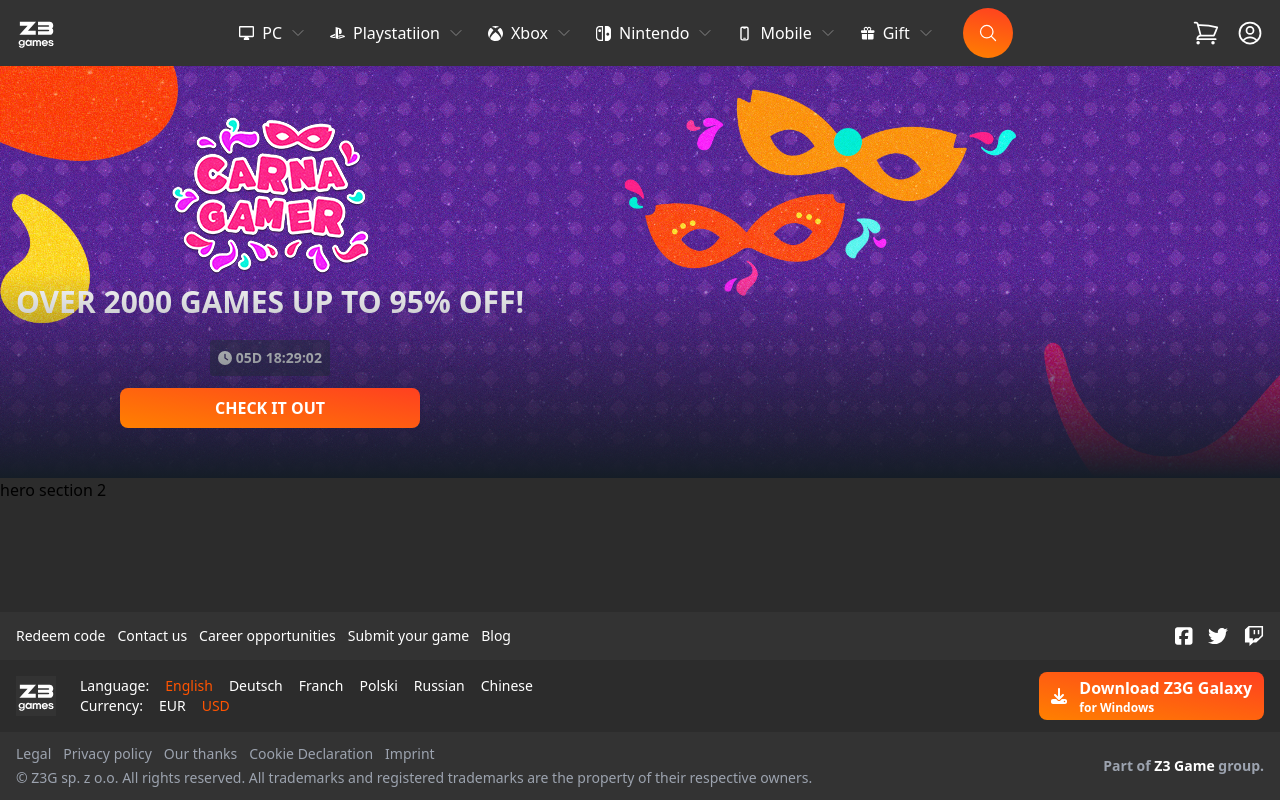
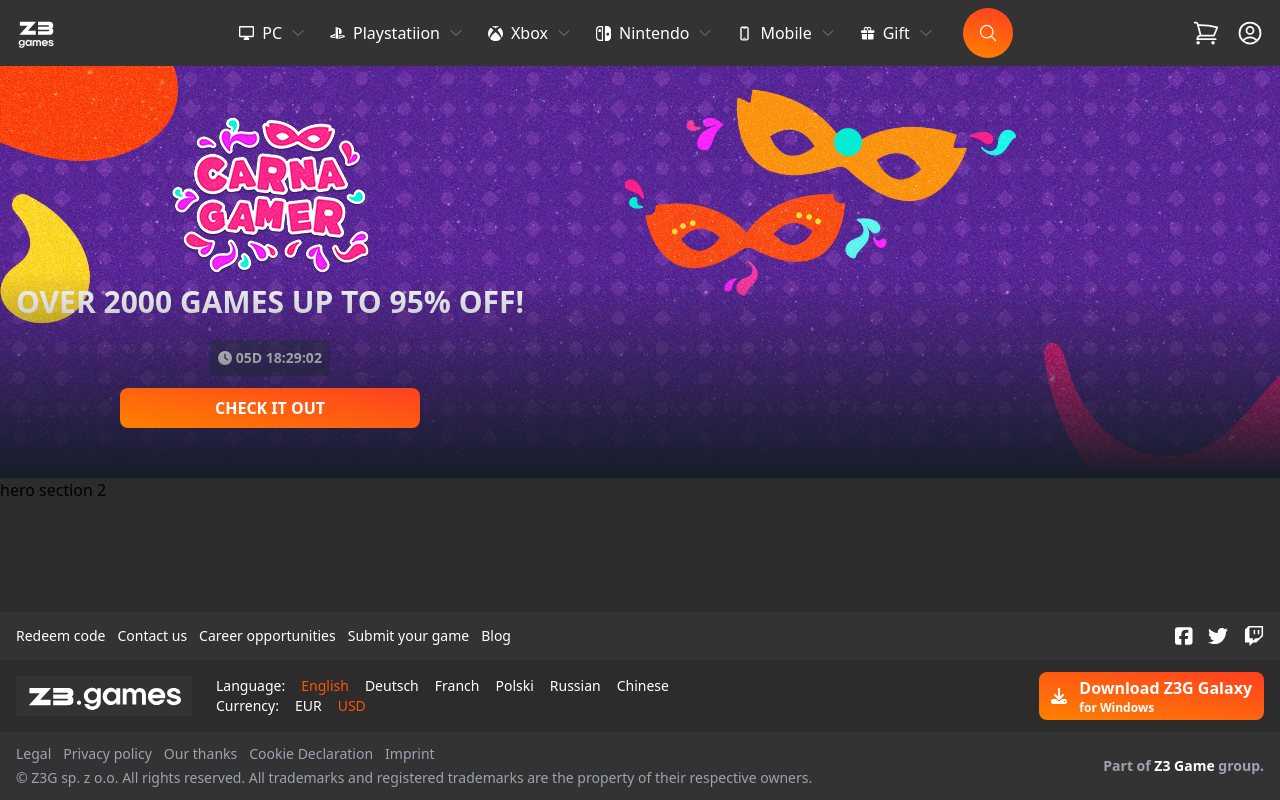
Before and after one commit to codingzeus1218999/z3game-frontend, a Next.js app: page / in a window 1280 px wide. Built offline with nearby package versions, Linux system fonts and the light colour scheme.

Commit message:
Improved the header and footer

```diff
--- a/components/footer/index.js
+++ b/components/footer/index.js
@@ -88,8 +88,8 @@
       <div className={styles.secondSection}>
         <div className={`${styles.section} al-container`}>
           <div className="flex items-center gap-6">
-            <Link href="/" className="hidden md:block">
-              <Image src={images.Logo} width={40} height={40} alt="logo" />
+            <Link href="/" className="hidden lg:block">
+              <Image src={images.Logo1} height={40} alt="logo" />
             </Link>
             <div className="flex flex-row justify-between md:flex-col flex-1">
               <InlineSelect
@@ -110,7 +110,9 @@
             <div className="al-button-primary flex items-center gap-3">
               <FontAwesomeIcon icon={faDownload} />
               <div>
-                <p className="font-bold">Download Z3G Galaxy</p>
+                <p className="font-bold whitespace-nowrap">
+                  Download Z3G Galaxy
+                </p>
                 <p className="text-xs font-bold">for Windows</p>
               </div>
             </div>
--- a/components/header/index.js
+++ b/components/header/index.js
@@ -83,12 +83,6 @@
   const subMenuRef = useRef(null);
 
   useEffect(() => {
-    if (activeMenu !== null) {
-      document.querySelector("body").classList.add("panel-open");
-    }
-  }, [activeMenu]);
-
-  useEffect(() => {
     subMenuRef.current.style.top = `${
       productMenuMobileRef.current.clientHeight + 58
     }px`;
@@ -134,7 +128,7 @@
               <div
                 key={_idx}
                 onClick={() => {
-                  setActiveMenu(_idx);
+                  setActiveMenu(_idx === activeMenu ? null : _idx);
                 }}
                 className="hidden lg:block"
               >
@@ -223,7 +217,7 @@
           <div
             key={_idx}
             onClick={() => {
-              setActiveMenu(_idx);
+              setActiveMenu(_idx === activeMenu ? null : _idx);
             }}
           >
             <MenuItemMobile {...m} isActive={_idx === activeMenu} />
--- a/public/images/index.js
+++ b/public/images/index.js
@@ -1,4 +1,5 @@
 import Logo from "./logo.svg";
+import Logo1 from "./logo1.svg";
 import IconComputerDesktop from "./icons/computer-desktop.svg";
 import IconNintendo from "./icons/nintendo.svg";
 import IconPlaystation from "./icons/playstation.svg";
@@ -10,6 +11,7 @@
 
 export default {
   Logo,
+  Logo1,
   IconComputerDesktop,
   IconNintendo,
   IconPlaystation,
```
Also changed, not shown: public/images/logo1.svg (added).
